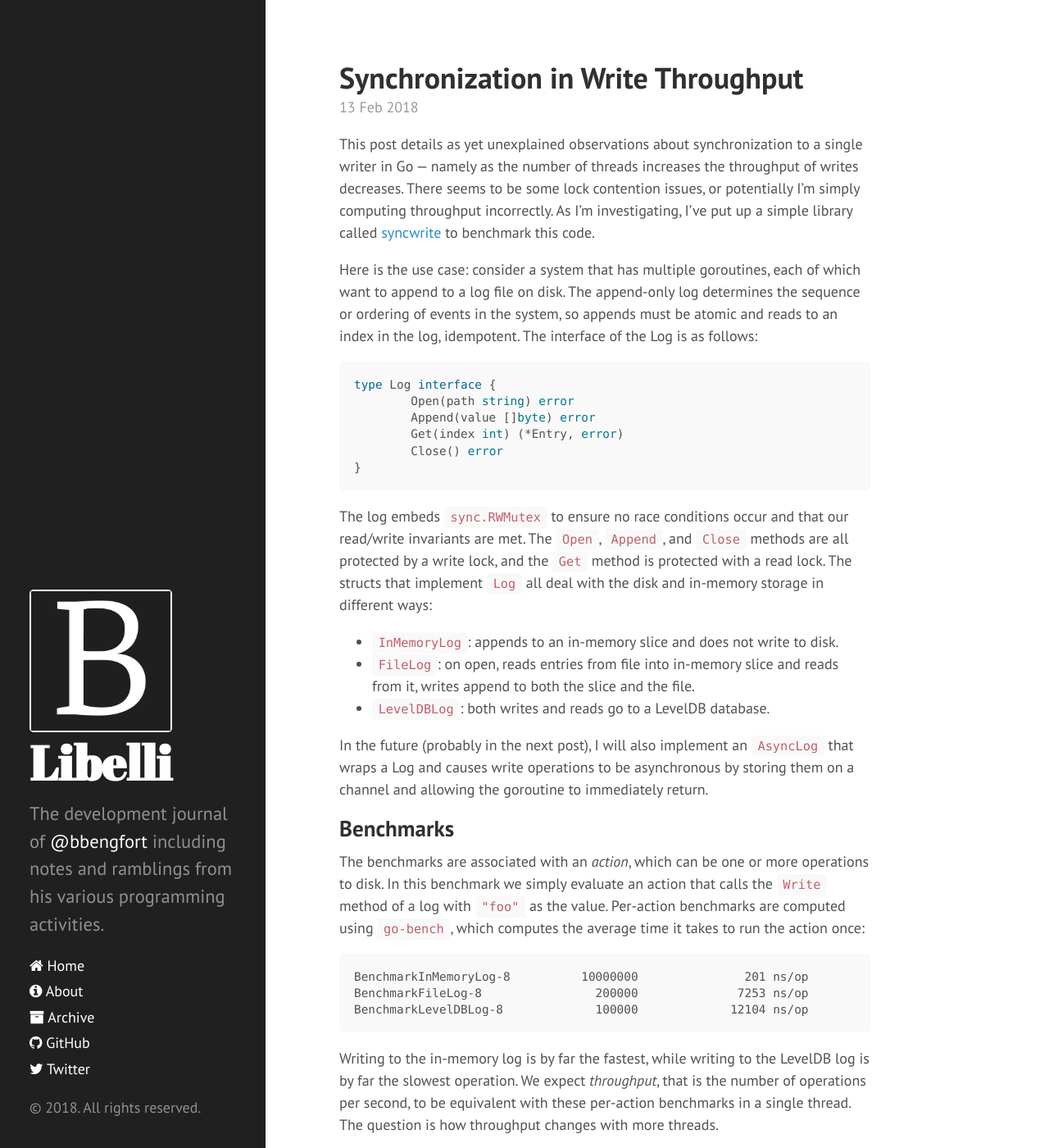
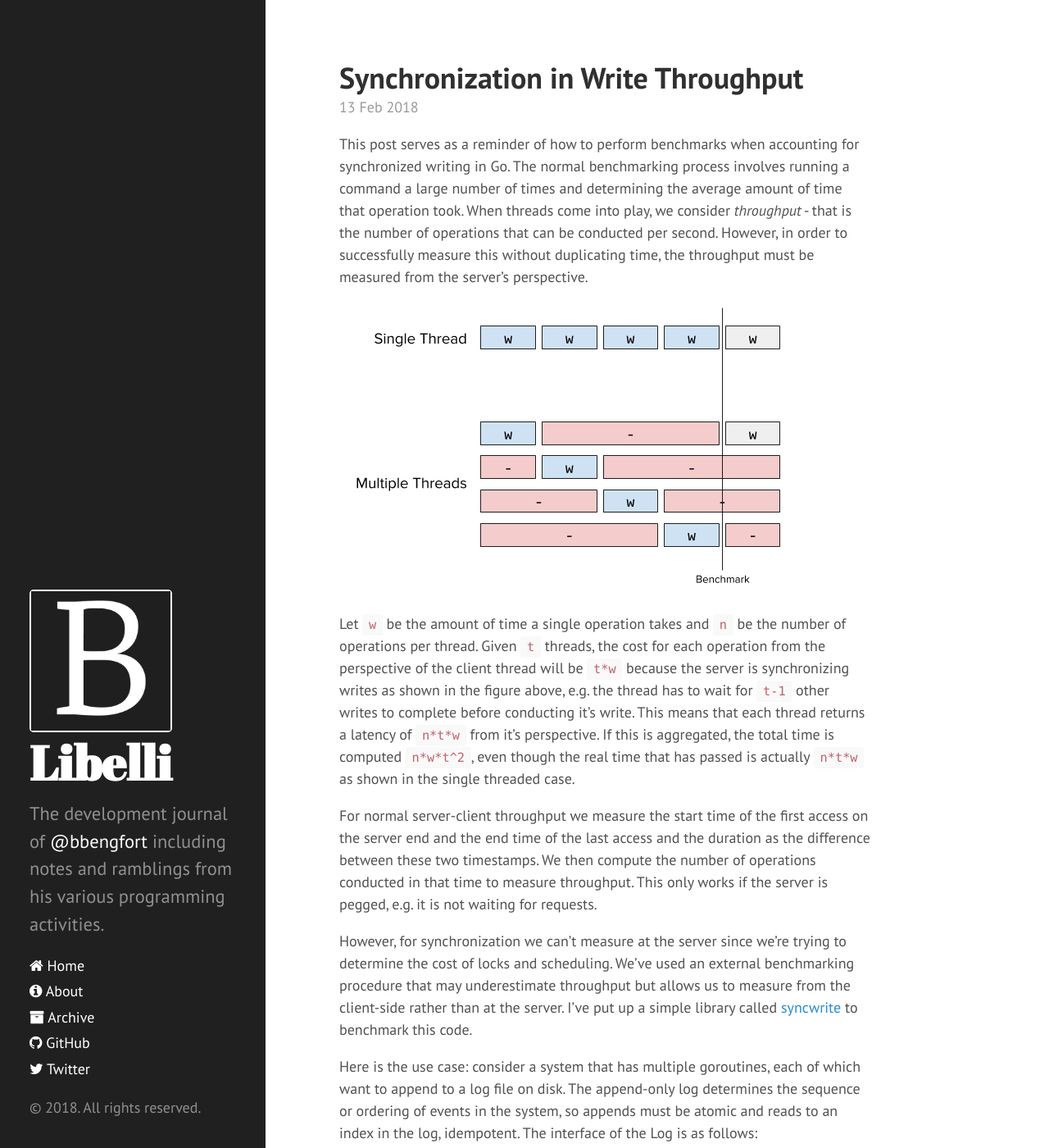
Before and after one commit to bbengfort/bbengfort.github.io, a Jekyll site: the page built from _posts/2018-02-13-sync-write-throughput.md, in a window 1280 px wide and 1400 px high. Shown: the whole window at 82% size. Built offline with Jekyll 4.4.1, drawn with Linux system fonts in a browser that asks for light colours; nearby versions of some CDN libraries; some of the changed text lies outside the part shown.

Commit message:
syncwrite update

````diff
--- a/_posts/2018-02-13-sync-write-throughput.md
+++ b/_posts/2018-02-13-sync-write-throughput.md
@@ -5,7 +5,15 @@
 categories: observations
 ---
 
-This post details as yet unexplained observations about synchronization to a single writer in Go &mdash; namely as the number of threads increases the throughput of writes decreases. There seems to be some lock contention issues, or potentially I'm simply computing throughput incorrectly. As I'm investigating, I've put up a simple library called [syncwrite](https://github.com/bbengfort/syncwrite) to benchmark this code.
+This post serves as a reminder of how to perform benchmarks when accounting for synchronized writing in Go. The normal benchmarking process involves running a command a large number of times and determining the average amount of time that operation took. When threads come into play, we consider _throughput_ - that is the number of operations that can be conducted per second. However, in order to successfully measure this without duplicating time, the throughput must be measured from the server's perspective.
+
+![Time in Multiple Threads]({{site.base_url }}/assets/images/2018-02-13-syncwrite-overlapping.png)
+
+Let `w` be the amount of time a single operation takes and `n` be the number of operations per thread. Given `t` threads, the cost for each operation from the perspective of the client thread will be `t*w` because the server is synchronizing writes as shown in the figure above, e.g. the thread has to wait for `t-1` other writes to complete before conducting it's write. This means that each thread returns a latency of `n*t*w` from it's perspective. If this is aggregated, the total time is computed `n*w*t^2`, even though the real time that has passed is actually `n*t*w` as shown in the single threaded case.
+
+For normal server-client throughput we measure the start time of the first access on the server end and the end time of the last access and the duration as the difference between these two timestamps. We then compute the number of operations conducted in that time to measure throughput. This only works if the server is pegged, e.g. it is not waiting for requests.
+
+However, for synchronization we can't measure at the server since we're trying to determine the cost of locks and scheduling. We've used an external benchmarking procedure that may underestimate throughput but allows us to measure from the client-side rather than at the server. I've put up a simple library called [syncwrite](https://github.com/bbengfort/syncwrite) to benchmark this code.
 
 Here is the use case: consider a system that has multiple goroutines, each of which want to append to a log file on disk. The append-only log determines the sequence or ordering of events in the system, so appends must be atomic and reads to an index in the log, idempotent. The interface of the Log is as follows:
 
@@ -31,27 +39,24 @@
 The benchmarks are associated with an _action_, which can be one or more operations to disk. In this benchmark we simply evaluate an action that calls the `Write` method of a log with `"foo"` as the value. Per-action benchmarks are computed using `go-bench`, which computes the average time it takes to run the action once:
 
 ```
-BenchmarkInMemoryLog-8   	10000000	       201 ns/op
-BenchmarkFileLog-8       	  200000	      7253 ns/op
-BenchmarkLevelDBLog-8    	  100000	     12104 ns/op
+BenchmarkInMemoryLog-8   	10000000	       210 ns/op
+BenchmarkFileLog-8       	  200000	      7456 ns/op
+BenchmarkLevelDBLog-8    	  100000	     12379 ns/op
 ```
 
-Writing to the in-memory log is by far the fastest, while writing to the LevelDB log is by far the slowest operation. We expect _throughput_, that is the number of operations per second, to be equivalent with these per-action benchmarks in a single thread. The question is how throughput changes with more threads.
+Writing to the in-memory log is by far the fastest, while writing to the LevelDB log is by far the slowest operation. We expect _throughput_, that is the number of operations per second, to be equivalent with these per-action benchmarks in a single thread. The theoretical throughput is simply `1/w*1e-9` (converting nanoseconds to seconds). The question is how throughput changes with more threads and in a real workload.
 
-Throughput benchmarks are conducted by running `t` threads, each of which run `n` actions and returns the amount of time it takes to run all `n` actions. The total number of operations performed is `n*t` and this is divided by the total number of seconds across all go routines to get the number of operations per second. We observed the following decreasing throughput as the number of threads increased:
+Throughput benchmarks are conducted by running `t` threads, each of which run `n` actions and returns the amount of time it takes _all threads_ to run `n*t` actions. As the `t` increases, the workload stays static, e.g. `n` becomes smaller to keep `n*t` constant. The throughput is the number of operations divided by the duration in seconds.
 
 ![Sync Write Throughput with Increasing # of Threads]({{site.base_url }}/assets/images/2018-02-13-sync-write-throughput.png)
 
-Note that the y-axis is on a logarithm scale, so the seemingly linear decrease in the chart actually exposes an exponential decrease. The raw numbers are as follows:
+Note that the y-axis is on a logarithm scale, and because of the magnitude of in-memory writes, the chart is a bit difficult to read. Therefore the next chart shows the percentage of the theoretical throughput (as computed by `w`) the real system achieves:
 
-|           |     1 Threads |     2 Threads |     4 Threads |   8 Threads |
-|-----------|--------------:|--------------:|--------------:|------------:|
-| In-Memory | 7,183,448.018 | 3,779,715.176 | 1,204,300.998 | 583,877.489 |
-| File      |   154,304.171 |    41,878.633 |    21,346.001 |  16,061.860 |
-| LevelDB   |    87,358.272 |    31,241.465 |    16,052.638 |   9,298.797 |
+![Percentage of Theoretical]({{site.base_url }}assets/images/2018-02-03-percent-theoretical.png)
+
 
 ## Observations
 
-As the number of threads increases there seems to be increased contention for the locks on the Log, but I'm unsure why this is causing a massive slowdown. Potentially there is a scheduling issue with the processor, such that the threads and the main process that is locking are contending for system resources. Another consideration is that perhaps the garbage collector is getting overwhelmed by so many threads generating data. Finally, it could simply be that my throughput computation is incorrect.
+Looking at the percent theoretical chart, I believe the reason that both In-Memory and LevelDB achieve >100% for up to 4 threads is because the benchmark that computes `w` has such a high variability; though this does not explain why the File log has dramatically lower throughput.
 
-While I would expect that the throughput decreases as the number of threads increases, I wouldn't expect it to decrease quite so much. Because this type of data structure is routinely part of the applications I create (e.g. a server process that respond to multiple clients in different threads and writes to a central store in a safe manner), it is important to solve this issue.
+Because the benchmarks were run on a 4 core machine, up to 4 threads for In-Memory and LevelDB can operate without a noticeable decrease in throughput since there is no scheduling issue. However, at 8 threads and above, there is a noticeable drop in the percent of theoretical throughput, probably due to synchronization or scheduling issues. This same drop does not occur in the File log because it was already below it's theoretical maximum throughput.
````
Also changed, not shown: assets/images/2018-02-03-percent-theoretical.png (added), assets/images/2018-02-13-sync-write-throughput.png, assets/images/2018-02-13-syncwrite-overlapping.png (added).
